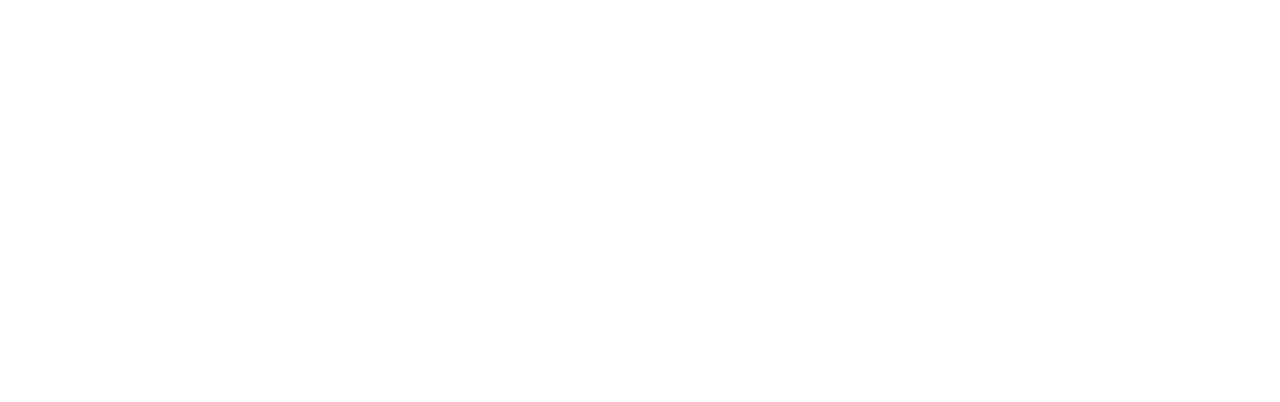
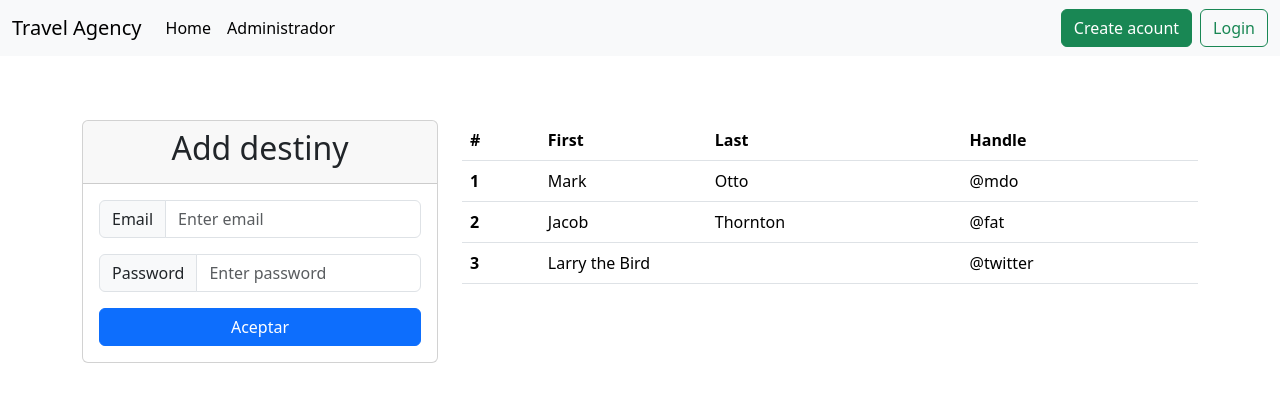
Before and after one commit to i-licona/travel-agency-front, a React (Vite) app: page /admin in a window 1280 px wide. Before the commit this address had no page. Shown: the top 402 px of the page. Built offline with nearby package versions, Linux system fonts and the light colour scheme.

Commit message:
:white_check_mark: Agregar pantalla de administrador

```diff
--- a/src/components/main/Navbar.jsx
+++ b/src/components/main/Navbar.jsx
@@ -12,7 +12,10 @@
         <div className="collapse navbar-collapse" id="navbarSupportedContent">
           <ul className="navbar-nav me-auto mb-2 mb-lg-0">
             <li className="nav-item">
-              <a className="nav-link active" aria-current="page" href="#">Home</a>
+              <Link to={'/'} className="nav-link active" aria-current="page" href="#">Home</Link>
+            </li>
+            <li className="nav-item">
+              <Link to={'/admin'} className="nav-link active" aria-current="page" href="#">Administrador</Link>
             </li>
           </ul>
           <form className="d-flex" role="search">
--- /dev/null
+++ b/src/pages/Administrator.jsx
@@ -0,0 +1,78 @@
+import React from "react";
+import { Navbar } from "../components/main/Navbar";
+export const Administrator = () => {
+  return (
+    <>
+      <Navbar />
+      <div className="container">
+        <div className="row mt-3">
+          <div className="col-sm-12 col-md-4">
+            <div className="card mt-5">
+              <div className="card-header text-center">
+                <h2>Add destiny</h2>
+              </div>
+              <div className="card-body">
+                <form autoComplete="off">
+                  <div className="input-group mb-3">
+                    <span className="input-group-text">Email</span>
+                    <input
+                      name="email"
+                      type="text"
+                      className="form-control"
+                      placeholder="Enter email"
+                    />
+                  </div>
+                  <div className="input-group mb-3">
+                    <span className="input-group-text">Password</span>
+                    <input
+                      name="password"
+                      type="password"
+                      className="form-control"
+                      placeholder="Enter password"
+                    />
+                  </div>
+                  <div className="d-grid gap-2">
+                    <button className="btn btn-primary" type="button">
+                      Aceptar{" "}
+                    </button>
+                  </div>
+                </form>
+              </div>
+            </div>
+          </div>
+          <div className="col-sm-12 col-md-8">
+            <table className="table mt-5">
+              <thead>
+                <tr>
+                  <th scope="col">#</th>
+                  <th scope="col">First</th>
+                  <th scope="col">Last</th>
+                  <th scope="col">Handle</th>
+                </tr>
+              </thead>
+              <tbody>
+                <tr>
+                  <th scope="row">1</th>
+                  <td>Mark</td>
+                  <td>Otto</td>
+                  <td>@mdo</td>
+                </tr>
+                <tr>
+                  <th scope="row">2</th>
+                  <td>Jacob</td>
+                  <td>Thornton</td>
+                  <td>@fat</td>
+                </tr>
+                <tr>
+                  <th scope="row">3</th>
+                  <td colSpan="2">Larry the Bird</td>
+                  <td>@twitter</td>
+                </tr>
+              </tbody>
+            </table>
+          </div>
+        </div>
+      </div>
+    </>
+  );
+};
--- a/src/router/Router.jsx
+++ b/src/router/Router.jsx
@@ -3,12 +3,14 @@
 import { TravelAgency } from '../TravelAgency';
 import { DestinyDetail } from '../pages/DestinyDetail';
 import { Login } from '../pages/Login';
+import { Administrator } from '../pages/Administrator'
 
 export const Router = () => {
   return (
     <Routes>
       <Route path='/' element={ <TravelAgency /> } />
       <Route path='/destiny-detail' element={ <DestinyDetail /> } />
+      <Route path='/admin' element={ <Administrator /> } />
       <Route path='/login' element={ <Login /> } />
     </Routes>
   )
```
Also changed, not shown: src/styles.css (+72 -0 lines).
